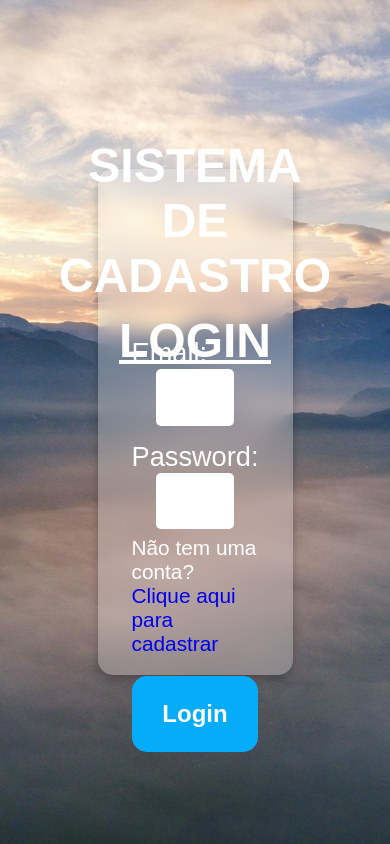
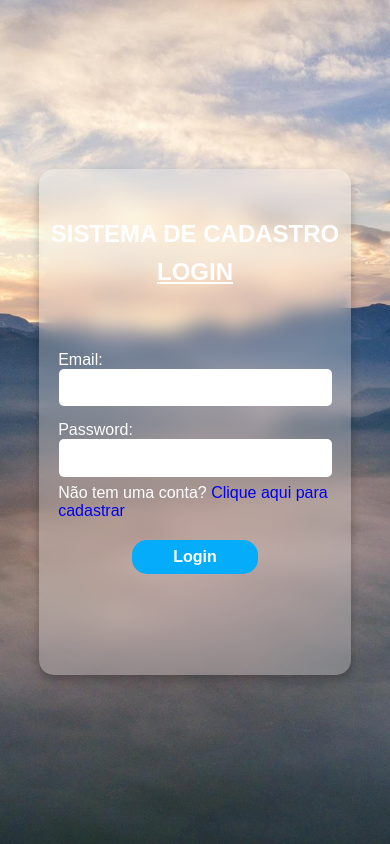
Before and after one commit to LeonardoHenriqueFR01/Cadastro-Usuaios, a Flask app: page / in a window 390 px wide. Run offline with Flask 3, Linux system fonts and the light colour scheme.

Commit message:
ajustes css commit

```diff
--- a/app/static/css/style.css
+++ b/app/static/css/style.css
@@ -22,7 +22,6 @@
     background-color: #ffffff3d;
     box-shadow: 0px 5px 10px #00000044;
     border-radius: 15px;
-    padding: 3em;
     display: flex;
     flex-direction: column;
     align-items: center;
@@ -62,7 +61,7 @@
 .login > form > input {
     padding: .6em;
     font-size: 1.5em;
-    width: 20vw;
+    width: 40vh;
     border-radius: 5px;
     border: none;
 }
@@ -158,3 +164,83 @@
     background-color: #04acfa;
     cursor: pointer;
 }
+
+@media (max-width: 900px) {
+    .login > h1 {
+        font-size: 1.5em;
+    }
+
+    .login > h2 {
+        font-size: 1.5em;
+    }
+
+    .login > form > label {
+        font-size: 1em;
+        margin-left: 1.2em;
+    }
+
+    .login > form > input {
+        width: 40vw;
+        font-size: 1em;
+    }
+
+    .login > form > p {
+        font-size: 1em;
+        margin-left: 1.2em;
+    }
+
+    .login > form > button {
+        padding: .5em;
+        font-size: 1em;
+    }
+
+    .cadastro > h1 {
+        text-align: center;
+        font-size: 1.5em;
+    }
+
+    .cadastro > h2 {
+        font-size: 1.5em;
+    }
+
+    .cadastro > form > label {
+        font-size: 1em;
+    }
+
+    .cadastro > form > input {
+        width: 40vw;
+        font-size: 1em;
+    }
+
+    .cadastro > form > p {
+        font-size: 1em;
+    }
+
+    .cadastro > form > button {
+        padding: .5em;
+        font-size: 1em;
+    }
+}
+
+@media (max-width: 700px) {
+    .login {
+        width: 80vw;
+    }
+
+    .login > form > input {
+        width: 70vw;
+    }
+
+    .cadastro {
+        width: 80vw;
+    }
+
+    .cadastro > form > input {
+        width: 70vw;
+    }
+
+    .cadastro > h1 {
+        font-size: 1.2em;
+    }
+
+}
--- a/app/templates/index.html
+++ b/app/templates/index.html
@@ -38,7 +38,9 @@
 
         <div class="cadastro" id="cadastro">
 
-            <h1>CADASTRO</h1>
+            <h1>SISTEMA DE CADASTRO</h1>
+
+            <h2>CADASTRO</h2>
 
             <form action="{{url_for('submit_cadastro')}}" method="POST">
 
```
Also changed, not shown: other parts of app/static/css/style.css (+7 -0 lines).
